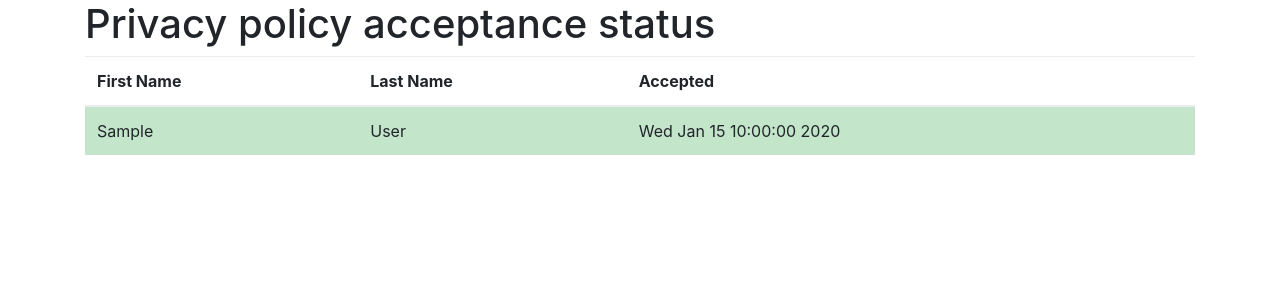
After one commit to superdesk/superdesk-fi, a Python web app: template server/templates/privacy_policy_users.html in a window 1280 px wide. The commit adds this page. Shown: the top 300 px of the page. Run offline with Jinja, Linux system fonts and the light colour scheme; the template is opened without the code that fills it: most values are stand-ins (such as "Sample title", 1, 10 or a date in 2020); some libraries are stand-ins or nearby versions.

Commit message:
add privacy policy status page

```diff
--- /dev/null
+++ b/server/templates/fidelity_layout.html
@@ -0,0 +1,17 @@
+<!doctype html>
+<html lang="en">
+    <head>
+        <meta charset="utf-8">
+        <title>Authorized</title>
+
+        <meta name="viewport" content="width=device-width, initial-scale=1, shrink-to-fit=no">
+
+        <link rel="stylesheet" href="https://maxcdn.bootstrapcdn.com/bootstrap/4.0.0-beta.2/css/bootstrap.min.css" integrity="sha384-PsH8R72JQ3SOdhVi3uxftmaW6Vc51MKb0q5P2rRUpPvrszuE4W1povHYgTpBfshb" crossorigin="anonymous">
+    </head>
+    <body>
+        <div class="container">
+            {% block content %}
+            {% endblock %}
+        </div>
+    </body>
+</html>
--- /dev/null
+++ b/server/templates/privacy_policy_users.html
@@ -0,0 +1,28 @@
+{% extends "fidelity_layout.html" %}
+
+{% block content %}
+<h1>Privacy policy acceptance status</h1>
+
+<table class="table">
+    <thead>
+        <tr>
+            <th>First Name</th>
+            <th>Last Name</th>
+            <th>Accepted</th>
+        </tr>
+    </thead>
+    <tbody>
+        {% for user in users %}
+        <tr class="{% if user.get('policy_accepted_at') %}table-success{% endif %}">
+            <td>{{ user.first_name }}</td>
+            <td>{{ user.last_name }}</td>
+            {% if user.get('policy_accepted_at') %}
+            <td>{{ user.get('policy_accepted_at').strftime('%c') }}</td>
+            {% else %}
+            <td>Not accepted</td>
+            {% endif %}
+        </tr>
+        {% endfor %}
+    </tbody>
+</table>
+{% endblock %}
```
Also changed, not shown: server/fidelity/privacy_policy.py (+22 -7 lines), server/templates/oauth_authorized.html (+4 -15 lines).
